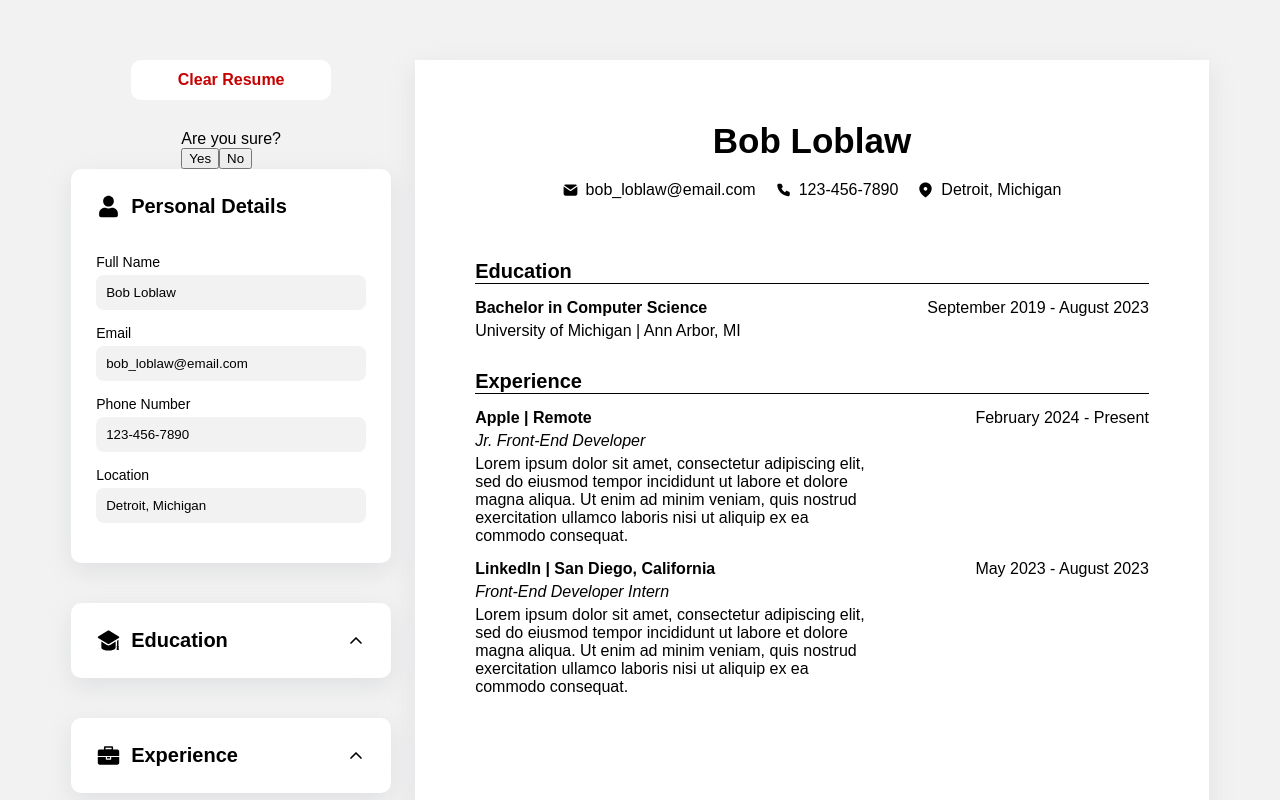
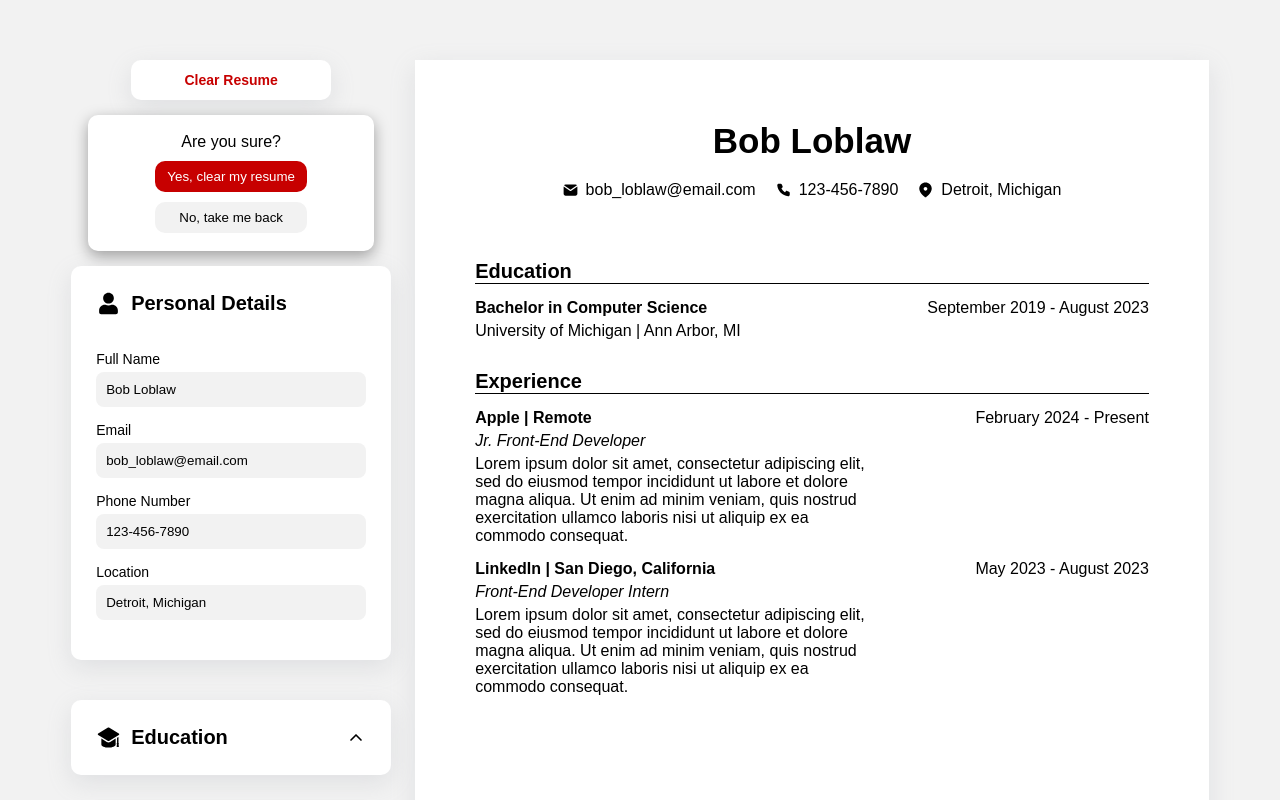
Before and after one commit to huntkay1/cv-builder-app, a React (Vite) app: page / in a window 1280 px wide. Both pictures are taken after a click on the button "Clear Resume". Shown: the top 800 px of the page. Built offline with nearby package versions, Linux system fonts and the light colour scheme; a web font is replaced by a local one.

Commit message:
Style popup message

```diff
--- a/src/components/ClearButton.jsx
+++ b/src/components/ClearButton.jsx
@@ -43,12 +43,12 @@ export default function ClearButton( {setFormData} ) {
         <button id='clear-button' onClick={() => setOpen(true)}>Clear Resume</button>
 
         {open &&
-            <div id='popup'>
-                Are you sure?
-                <div>
-                    <button onClick={clearForm}>Yes</button>
-                    <button onClick={() => setOpen(false)}>No</button>
-                </div>
+            <div id='popup-container'>
+              <p>Are you sure?</p>
+              <div>
+                  <button onClick={clearForm}>Yes, clear my resume</button>
+                  <button onClick={() => setOpen(false)}>No, take me back</button>
+              </div>
             </div>
         }
         </>
--- a/src/index.css
+++ b/src/index.css
@@ -43,14 +43,53 @@ body {
     border-radius: 10px;
     height: 40px;
     width: 200px;
-    font-size: 16px;
-    font-weight: 600;
+    font-size: 14px;
+    font-weight: 550;
     color: var(--delete-button);
+    box-shadow: rgba(149, 157, 165, 0.2) 0px 8px 24px;
 }
 
 #clear-button:hover {
-    box-shadow: rgba(149, 157, 165, 0.2) 0px 8px 24px;
+    box-shadow: rgba(0, 0, 0, 0.35) 0px 5px 15px;
     transition: 0.20s;
+}
+
+#popup-container {
+    background-color: var(--form-color);
+    width: 80%;
+    max-width: 250px;
+    display: flex;
+    flex-direction: column;
+    align-items: center;
+    margin-top: -15px;
+    margin-bottom: 15px;
+    padding: 18px;
+    border-radius: 10px;
+    box-shadow: rgba(0, 0, 0, 0.35) 0px 5px 15px;
+}
+
+#popup-container p {
+    margin-bottom: 10px;
+    font-weight: 500;
+}
+
+#popup-container div {
+    display: flex;
+    flex-direction: column;
+    gap: 10px;
+}
+
+#popup-container div button {
+    background-color: transparent;
+    border: none;
+    border-radius: 10px;
+    background-color: var(--background-color);
+    padding: 8px 12px;
+}
+
+#popup-container div button:first-child {
+    background-color: var(--delete-button);
+    color: var(--form-color);
 }
 
 .form-container {
@@ -163,7 +202,7 @@ form.collapsed {
     border: none;
     border-radius: 5px;
     background-color: var(--button-color);
-    font-size: 16px;
+    font-size: 14px;
     color: var(--form-color);
     display: flex;
     justify-content: center;
```
